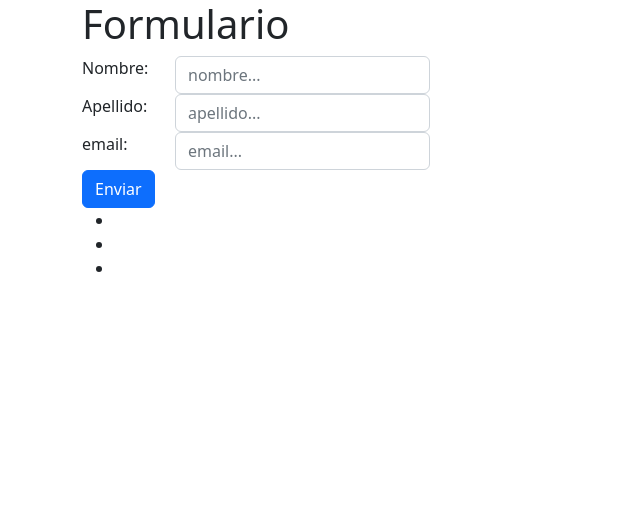
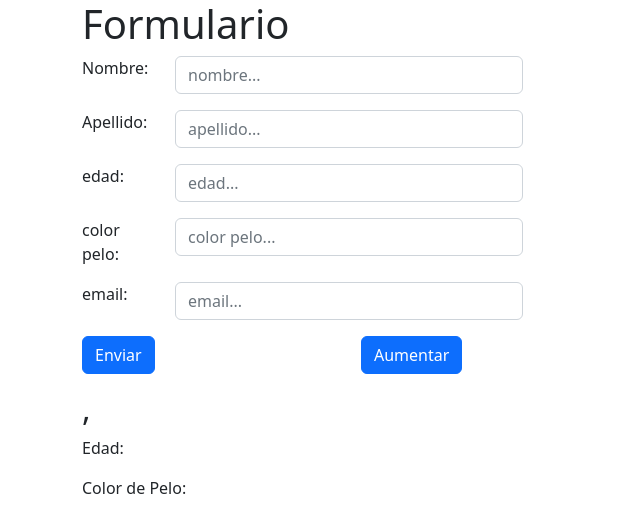
Before and after one commit to vvtrujillo/clase-26-07, a React (Create React App) app: page / in a window 1280 px wide. Shown: the top 532 px of the page, without its empty margins (0-640 px from the left). Built offline with nearby package versions, Linux system fonts and the light colour scheme.

Commit message:
formulario

```diff
--- a/src/App.js
+++ b/src/App.js
@@ -2,7 +2,7 @@ import logo from './logo.svg';
 import './App.css';
 import Example from './Componente/Navbar';
 import { useState } from 'react';
-import { Button, Col, Container, Form, Input, Row } from 'reactstrap';
+import { Button, Col, Container, Form, FormGroup, Input, Row } from 'reactstrap';
 import Swal from 'sweetalert2';
 import Listcomponent from './Componente/List/Listcomponent';
 
@@ -10,11 +10,12 @@ const App = () => {
 
   const[edad, setEdad] = useState(0);
   const[arreglo, setArreglo] = useState([1,2,3,4,5,6]);
-
   const[datos, setDatos] = useState({
     nombre:'',
     apellido:'',
-    email:''
+    email:'',
+    edad:'',
+    colorpelo: ''
   });
 
   const handleInputChange = (event) => {
@@ -29,20 +30,27 @@ const App = () => {
   const enviarDatos = (evento) => {
     evento.preventDefault();
     //console.log('enviando datos....' + datos.nombre + ' ' + datos.apellido);
-    setDatosMuestra({nombreMostrar:datos.nombre, apellidoMostrar:datos.apellido, emailMostrar:datos.email});
+    setDatosMuestra({nombreMostrar:datos.nombre, apellidoMostrar:datos.apellido, emailMostrar:datos.email
+    ,edadMostrar:datos.edad, colorpeloMostrar:datos.colorpelo});
   }
 
   const [datosMuestra, setDatosMuestra] = useState({
 
     nombreMostrar:'',
     apellidoMostrar:'',
-    emailMostrar:''
+    emailMostrar:'',
+    edadMostrar: '',
+    colorpeloMostrar: ''
 
   });
 
   const aumentar = (e) =>{
-    setEdad(edad+1);
-    setArreglo([...arreglo,edad]);
+    console.log(datosMuestra.edadMostrar);
+
+    //setEdad(datosMuestra.edadMostrar+1);
+    setDatosMuestra(datosMuestra.edadMostrar+1);
+    enviarDatos();
+    //setArreglo([...arreglo,datosMuestra.edadMostrar]);
   }
 
   const disminuir = (e) =>{
@@ -69,38 +77,68 @@ const App = () => {
 
       <h1>Formulario</h1>
       <Form className='row' onSubmit={enviarDatos}>
-        <Row>
+        <FormGroup row>
           <div className='col-md-1'>
             <label>Nombre:</label>
           </div>
-          <div className='col-md-3'>
+          <div className='col-md-4'>
             <input type='text' placeholder='nombre...' className='form-control' onChange={handleInputChange} name='nombre'></input>
           </div>
-        </Row>
-        <Row>
+        </FormGroup>
+        <FormGroup row>
           <div className='col-md-1'>
             <label>Apellido:</label>
           </div>
-          <div className='col-md-3'>
+          <div className='col-md-4'>
             <input type='text' placeholder='apellido...' className='form-control' onChange={handleInputChange} name='apellido'></input>
           </div>
-        </Row>
-        <Row>
+        </FormGroup>
+        <FormGroup row>
+          <div className='col-md-1'>
+            <label>edad:</label>
+          </div>
+          <div className='col-md-4'>
+            <input type='text' placeholder='edad...' className='form-control' onChange={handleInputChange} name='edad'></input>
+          </div>
+        </FormGroup>
+        <FormGroup row>
+          <div className='col-md-1'>
+            <label>color pelo:</label>
+          </div>
+          <div className='col-md-4'>
+            <input type='text' placeholder='color pelo...' className='form-control' onChange={handleInputChange} name='colorpelo'></input>
+          </div>
+        </FormGroup>
+        <FormGroup row>
           <div className='col-md-1'>
             <label>email:</label>
           </div>
-          <div className='col-md-3'>
+          <div className='col-md-4'>
             <input type='email' placeholder='email...' className='form-control' onChange={handleInputChange} name='email'></input>
           </div>
-        </Row>
-        <Row>
-        </Row>
-        <div className='col-md-3'>
-          <button type='submit' className='btn btn-primary'>Enviar</button>
-        </div>
+        </FormGroup>
+        <FormGroup row>
+          <div className='col-md-3'>
+            <button type='submit' className='btn btn-primary'>Enviar</button>
+          </div>
+          <div className='col-md-3'>
+            <Button color='primary' onClick={aumentar}>Aumentar</Button>
+          </div>
+        </FormGroup>
       </Form>
-      <Listcomponent nombre={datos.nombre} apellido={datos.apellido} arreglo={arreglo} setArreglo={setArreglo} nombreMostrar={datosMuestra.nombreMostrar}
-      apellidoMostrar={datosMuestra.apellidoMostrar} emailMostrar={datosMuestra.emailMostrar}></Listcomponent>
+      <Listcomponent nombre={datos.nombre}
+                     apellido={datos.apellido}
+                     arreglo={arreglo}
+                     setArreglo={setArreglo}
+                     nombreMostrar={datosMuestra.nombreMostrar}
+                     apellidoMostrar={datosMuestra.apellidoMostrar}
+                     emailMostrar={datosMuestra.emailMostrar}
+                     edadMostrar={datosMuestra.edadMostrar}
+                     colorpeloMostrar={datosMuestra.colorpeloMostrar}>
+      </Listcomponent>
+      <Row>
+
+      </Row>
     </Container>
   );
 }
--- a/src/Componente/List/Listcomponent.jsx
+++ b/src/Componente/List/Listcomponent.jsx
@@ -2,7 +2,15 @@ import { Col, Row, Table } from "reactstrap";
 import { FaDraftingCompass, FaRegTrashAlt } from "react-icons/fa";
 import Swal from "sweetalert2";
 
-const Listcomponent = ({arreglo, setArreglo, nombre, apellido, nombreMostrar, apellidoMostrar,emailMostrar}) =>{
+const Listcomponent = ({arreglo,
+                       setArreglo,
+                       nombre,
+                       apellido,
+                       nombreMostrar,
+                       apellidoMostrar,
+                       emailMostrar,
+                       edadMostrar,
+                       colorpeloMostrar}) =>{
 
     const eliminar = (e, i) => {
         Swal.fire({
@@ -37,13 +45,17 @@ const Listcomponent = ({arreglo, setArreglo, nombre, apellido, nombreMostrar, ap
                     </tbody>
                 </Table>
             </Col>*/}
-            <div>
+            {/*<div>
                 <ul>
                     <li>{nombreMostrar}</li>
                     <li>{apellidoMostrar}</li>
                     <li>{emailMostrar}</li>
                 </ul>
-
+                </div>*/}
+            <div>
+                <h2>{apellidoMostrar}, {nombreMostrar}</h2>
+                <p>Edad: {edadMostrar}</p>
+                <p>Color de Pelo: {colorpeloMostrar}</p>
             </div>
         </Row>
     )
```
